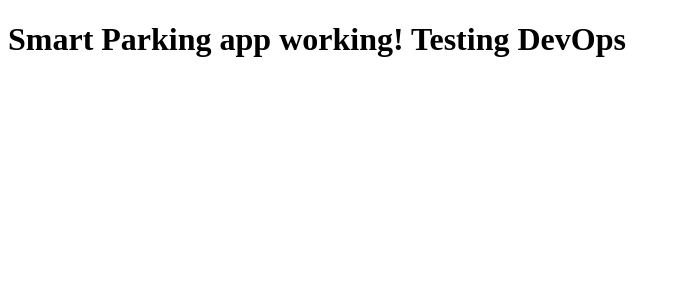
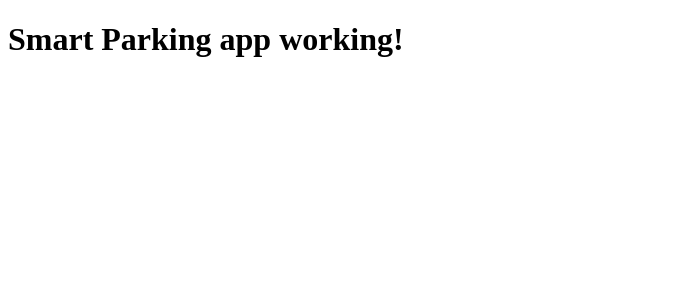
Before and after one commit to S4M37/mean-devops, an Angular app: page / in a window 1280 px wide. Shown: the top 300 px of the page, without its empty margins (0-680 px from the left). Built offline with nearby package versions, Linux system fonts and the light colour scheme.

Commit message:
testing devops

```diff
--- a/src/app/app.component.ts
+++ b/src/app/app.component.ts
@@ -6,5 +6,5 @@ import {Component} from "@angular/core";
   styleUrls: ['./app.component.css']
 })
 export class AppComponent {
-  title = 'Smart Parking app working! Testing DevOps';
+  title = 'Smart Parking app working!';
 }
```
